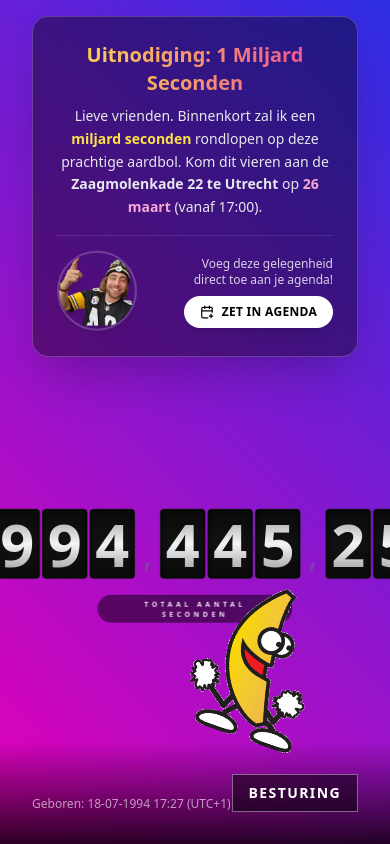
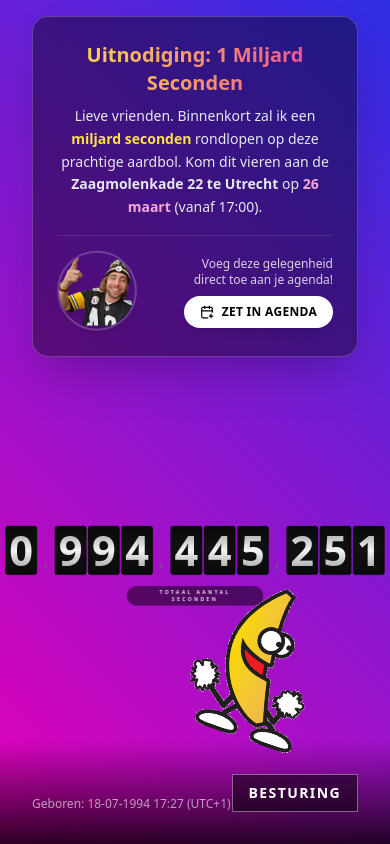
Before and after one commit to StellarAutomate/miljardseconde, a React (Vite) app: page / in a window 390 px wide. Built offline with nearby package versions, Linux system fonts and the light colour scheme.

Commit message:
Fix counter scale on mobile

```diff
--- a/App.tsx
+++ b/App.tsx
@@ -98,7 +98,7 @@ const App: React.FC = () => {
         </header>
 
         {/* Counter - Centered vertically in remaining space */}
-        <main className="flex-1 flex flex-col h-full items-center justify-center scale-50 sm:scale-75 md:scale-100 transition-transform duration-500 origin-center py-10 md:py-0">
+        <main className="flex-1 flex flex-col h-full items-center justify-center scale-[0.35] xs:scale-50 sm:scale-75 md:scale-100 transition-transform duration-500 origin-center py-4 md:py-0 w-full">
           <div className="flex items-end gap-1 sm:gap-2 md:gap-3">
             {richDisplayArray.map((char, index) => (
               <TickDigit
```
